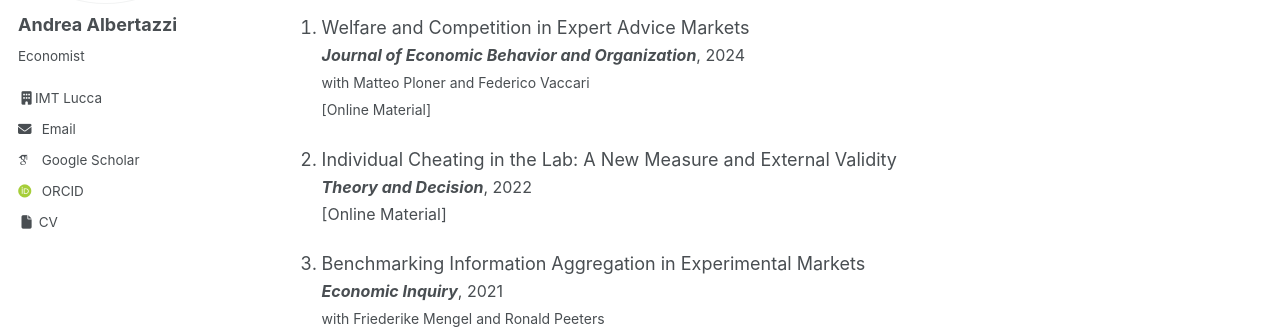
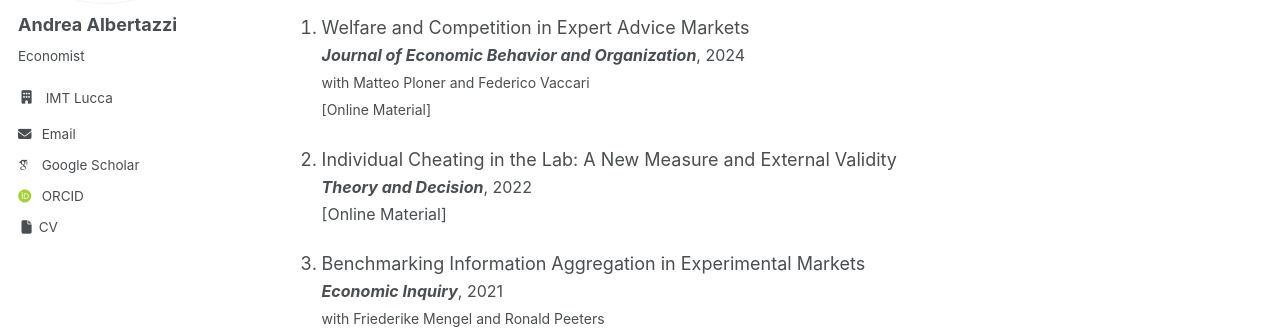
Before and after one commit to tazze87/tazze87.github.io, a Jekyll site: the page built from _pages/about.md, in a window 1280 px wide. Shown: the part 229-558 px from the top of the page. Built offline with Jekyll 4.4.1, drawn with Linux system fonts in a browser that asks for light colours; some web fonts are replaced; a script that is not in the unit is left out.

Commit message:
Update custom.html

```diff
--- a/_includes/head/custom.html
+++ b/_includes/head/custom.html
@@ -37,4 +37,15 @@
   }
 </style>
 
+
+<style>
+/* Keep employer icon + label on a single line in the sidebar */
+.author__urls li.author__employer a {
+  display: inline-flex;
+  align-items: center;
+  gap: .4rem;
+}
+.author__urls li.author__employer i { margin-right: .2rem; }
+</style>
+
 <!-- end custom head snippets -->
```
